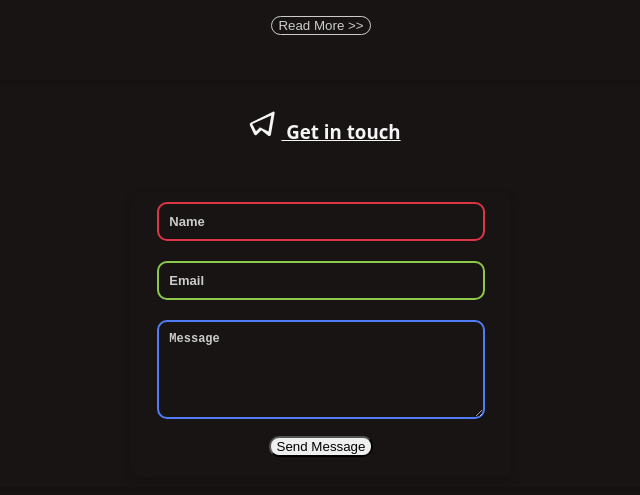
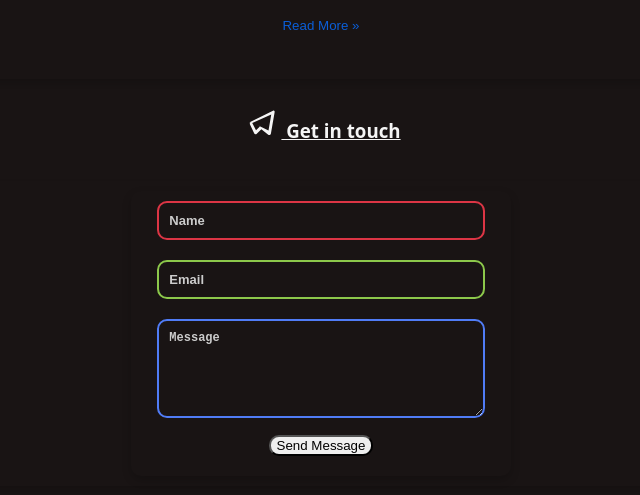
Before and after one commit to godspeed28/portfolio, a plain HTML site: page index.html in a window 1280 px wide. Shown: the part 2080-2575 px from the top of the page, without its empty margins (319-959 px from the left). Drawn offline with nearby package versions, Linux system fonts and the light colour scheme; some packages are replaced by stand-ins of ours; a script that the page names is missing.

Commit message:
modified index.html, styles.css, script.js

```diff
--- a/css/styles.css
+++ b/css/styles.css
@@ -406,6 +406,12 @@ button{
 button:hover{
   cursor: pointer;
 }
+#btnReadMore{
+  outline: none;
+  border: none;
+  /* text-decoration: underline; */
+  color: #0b5ed7;
+}
 
 /* Animasi efek lingkaran */
 @keyframes circleEffect {
--- a/index.html
+++ b/index.html
@@ -155,7 +155,7 @@
            <div class="project">
                 <img src="img/Home.jpg" alt="Aryani GO" class="AryaniGO">
                <p>Aryani GO adalah sebuah platform berbasis web yang dikembangkan untuk mengelola pemesanan dan pengantaran makanan secara digital. </p>
-               <button type="button" id="btnReadMore" style="background-color: transparent; color: #ccc; border: 1px solid #ccc;">Read More >></button>
+               <button type="button" id="btnReadMore" style="background-color: transparent;">Read More &raquo;</button>
                 <p class="readMore none" style="margin-top: -10px;">Dibangun dengan PHP untuk backend dan Bootstrap untuk styling, sistem ini mendukung fitur seperti manajemen menu, pemrosesan pesanan, pembayaran online, serta integrasi pengiriman.</p>
             </div>
         </div>
--- a/js/script.js
+++ b/js/script.js
@@ -59,9 +59,9 @@ btnReadMore.addEventListener('click', function(){
 
   readMore.classList.toggle('none')
   if(readMore.classList.contains('none')){
-    btnReadMore.innerHTML = 'Read More >>'
+    btnReadMore.innerHTML = 'Read More &raquo;'
   }else{
-    btnReadMore.innerHTML = '<< Read Less'
+    btnReadMore.innerHTML = `&laquo; Read Less `
   }
 
 });
```
